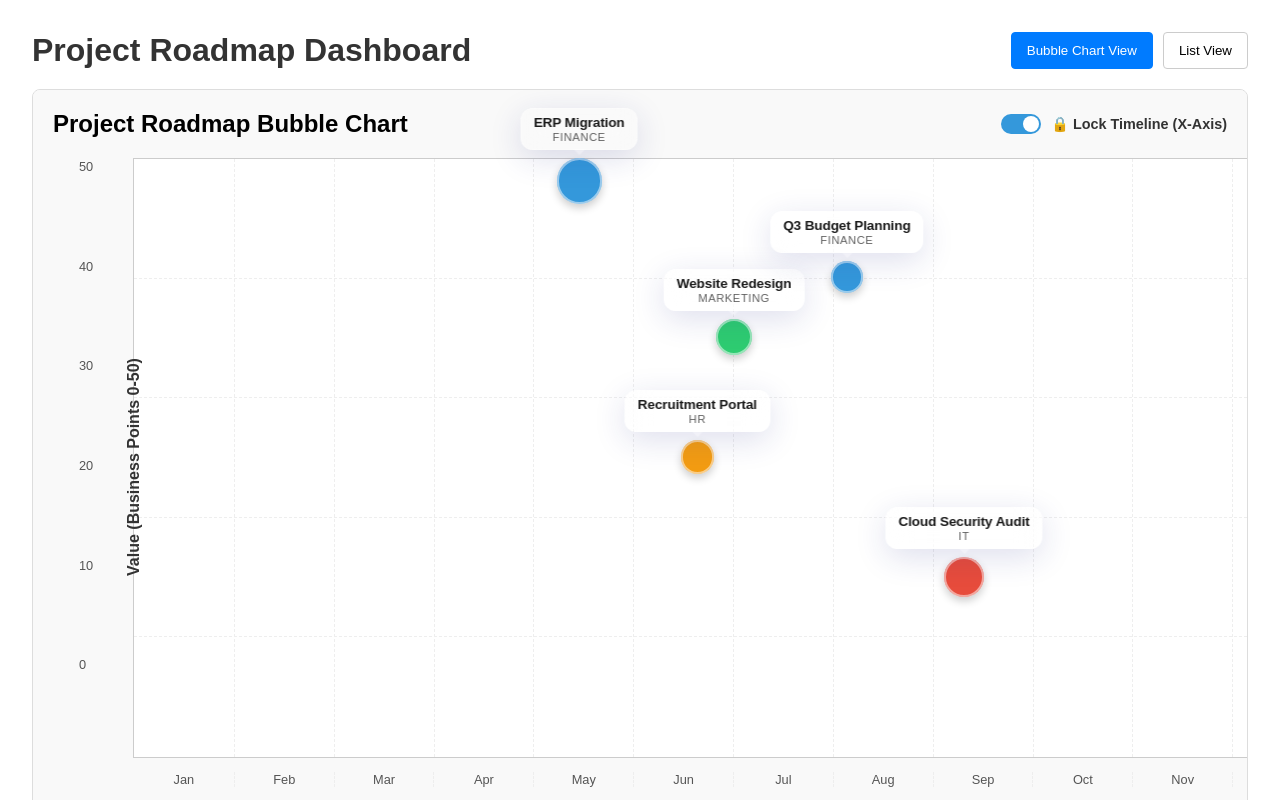
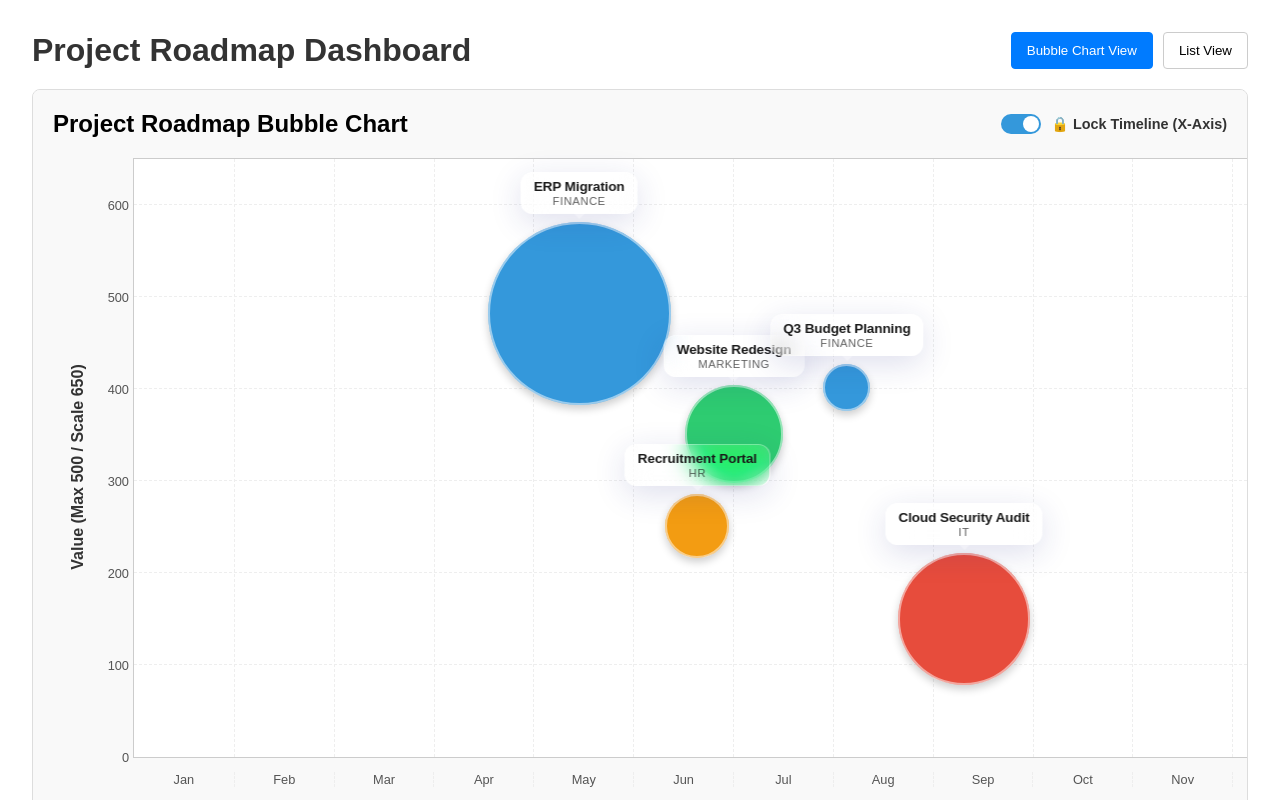
Before and after one commit to briensbe/bubbles-roadmap, an Angular app: page / in a window 1280 px wide. Shown: the top 800 px of the page. Built offline with nearby package versions, Linux system fonts and the light colour scheme.

Commit message:
Correction des axes Y OK avec max à 500 et refacto

```diff
--- a/src/app/models/project.model.ts
+++ b/src/app/models/project.model.ts
@@ -4,8 +4,8 @@ export interface ProjectBubble {
   id: number;
   name: string;
   service: 'Finance' | 'Marketing' | 'IT' | 'HR'; // Example services for color coding
-  complexity: number; // 0-50, determines size
-  value: number; // 0-50, determines Y position
+  complexity: number; // 0-500, determines size
+  value: number; // 0-500, determines Y position
   startDate: Date; // Determines initial X position
 
   // Runtime properties for positioning (optional, but useful if dragging updates position)
--- a/src/app/project-bubble/project-bubble.component.ts
+++ b/src/app/project-bubble/project-bubble.component.ts
@@ -36,10 +36,10 @@ export class ProjectBubbleComponent implements OnInit {
   private bubbleCenterX: number = 0;
   private bubbleCenterY: number = 0;
 
-  // Configuration for size scaling (0-50 complexity maps to 40px - 120px diameter)
+  // Configuration for size scaling (0-500 complexity maps to 40px - 120px diameter)
   readonly MIN_SIZE = 30;
   readonly MAX_SIZE = 200;
-  private COMPLEXITY_RANGE = 500;
+  readonly COMPLEXITY_RANGE = 500;
 
   get axisLock(): any {
     return this.lockXAxis ? 'y' : undefined;
--- a/src/app/project-edit-modal/project-edit-modal.component.html
+++ b/src/app/project-edit-modal/project-edit-modal.component.html
@@ -31,21 +31,23 @@
       </div>
 
       <div class="form-group slider-group">
-        <label for="value">Value (Business Points): {{ editedProject.value }} / 500</label>
+        <label for="value"
+          >Value (Business Points): {{ editedProject.value }} / {{ MAX_BUSINESS_VALUE }}</label
+        >
         <input
           id="value"
           type="range"
           [(ngModel)]="editedProject.value"
           name="value"
           min="0"
-          max="500"
+          max="{{ MAX_BUSINESS_VALUE }}"
           required
         />
       </div>
 
       <div class="form-group slider-group">
         <label for="complexity"
-          >Complexity (Story Points): {{ editedProject.complexity }} / 500</label
+          >Complexity (Story Points): {{ editedProject.complexity }} / {{ MAX_COMPLEXITY }}</label
         >
         <input
           id="complexity"
@@ -53,7 +55,7 @@
           [(ngModel)]="editedProject.complexity"
           name="complexity"
           min="0"
-          max="500"
+          max="{{ MAX_COMPLEXITY }}"
           required
         />
       </div>
--- a/src/app/project-edit-modal/project-edit-modal.component.ts
+++ b/src/app/project-edit-modal/project-edit-modal.component.ts
@@ -23,6 +23,11 @@ export class ProjectEditModalComponent implements OnInit {
   // Available options for Service dropdown
   serviceOptions: ProjectBubble['service'][] = ['Finance', 'Marketing', 'IT', 'HR'];
 
+  // Maximum value for Business Value (aligned with RoadmapComponent)
+  readonly MAX_BUSINESS_VALUE = 500;
+  // Maximum value for Complexity (aligned with RoadmapComponent)
+  readonly MAX_COMPLEXITY = 500;
+
   ngOnInit(): void {
     // Create a deep copy of the project for editing
     this.editedProject = { ...this.project };
--- a/src/app/roadmap.service.ts
+++ b/src/app/roadmap.service.ts
@@ -6,11 +6,11 @@ import { ProjectBubble } from './models/project.model';
 })
 export class RoadmapService {
   private projectsSource = signal<ProjectBubble[]>([
-    { id: 1, name: 'ERP Migration', service: 'Finance', complexity: 45, value: 48, startDate: new Date(2026, 4, 15) }, // May
-    { id: 2, name: 'Website Redesign', service: 'Marketing', complexity: 20, value: 35, startDate: new Date(2026, 6, 1) }, // July
-    { id: 3, name: 'Cloud Security Audit', service: 'IT', complexity: 30, value: 15, startDate: new Date(2026, 8, 10) }, // September
-    { id: 4, name: 'Recruitment Portal', service: 'HR', complexity: 10, value: 25, startDate: new Date(2026, 5, 20) }, // June
-    { id: 5, name: 'Q3 Budget Planning', service: 'Finance', complexity: 5, value: 40, startDate: new Date(2026, 7, 5) }, // August
+    { id: 1, name: 'ERP Migration', service: 'Finance', complexity: 450, value: 480, startDate: new Date(2026, 4, 15) }, // May
+    { id: 2, name: 'Website Redesign', service: 'Marketing', complexity: 200, value: 350, startDate: new Date(2026, 6, 1) }, // July
+    { id: 3, name: 'Cloud Security Audit', service: 'IT', complexity: 300, value: 150, startDate: new Date(2026, 8, 10) }, // September
+    { id: 4, name: 'Recruitment Portal', service: 'HR', complexity: 100, value: 250, startDate: new Date(2026, 5, 20) }, // June
+    { id: 5, name: 'Q3 Budget Planning', service: 'Finance', complexity: 50, value: 400, startDate: new Date(2026, 7, 5) }, // August
   ]);
 
   readonly projects: Signal<ProjectBubble[]> = this.projectsSource.asReadonly();
--- a/src/app/roadmap/roadmap.component.css
+++ b/src/app/roadmap/roadmap.component.css
@@ -89,17 +89,24 @@ input:checked + .slider:before {
   top: 0;
   height: 100%;
   width: 50px;
-  display: flex;
-  flex-direction: column-reverse; /* Value 0 at bottom, 50 at top */
-  justify-content: space-between;
   padding: 0 5px;
   font-size: 0.8rem;
   color: #555;
 }
 
+.axis-y div {
+  position: absolute;
+  width: 100%;
+  height: 0;
+  display: flex;
+  align-items: center;
+  justify-content: flex-end;
+  overflow: visible;
+}
+
 .axis-y-label {
   position: absolute;
-  left: -100px;
+  left: -150px;
   top: 50%;
   transform: rotate(-90deg) translateY(-50%);
   font-weight: bold;
--- a/src/app/roadmap/roadmap.component.html
+++ b/src/app/roadmap/roadmap.component.html
@@ -17,19 +17,19 @@
 
   <div class="roadmap-grid" (click)="deselectProject()">
     <!-- Y-Axis (Value) -->
-    <div class="axis-y-label">Value (Business Points 0-50)</div>
+    <div class="axis-y-label">Value (Max {{ MAX_BUSINESS_VALUE }} / Scale {{ VALUE_RANGE }})</div>
     <div class="axis-y">
-      @for (i of [0, 10, 20, 30, 40, 50]; track i) {
-      <div [style.height.%]="100 / 5">
+      @for (i of yAxisTicks; track i) {
+      <div [style.bottom.%]="(i / VALUE_RANGE) * 100">
         {{ i }}
       </div>
       }
     </div>
 
     <!-- Grid Lines Y -->
-    @for (i of [10, 20, 30, 40]; track i) {
-    <div class="grid-line-y" [style.bottom.%]="i * 2"></div>
-    }
+    @for (i of yAxisTicks; track i) { @if (i > 0) {
+    <div class="grid-line-y" [style.bottom.%]="(i / VALUE_RANGE) * 100"></div>
+    } }
 
     <!-- Grid Lines X and X-Axis (Timeline) -->
     @for (month of months; track month; let i = $index) {
--- a/src/app/roadmap/roadmap.component.ts
+++ b/src/app/roadmap/roadmap.component.ts
@@ -5,6 +5,8 @@ import { ProjectBubbleComponent } from '../project-bubble/project-bubble.compone
 import { ProjectBubble } from '../models/project.model';
 import { ProjectEditModalComponent } from '../project-edit-modal/project-edit-modal.component';
 
+const VALUE_RANGE = 650; // Visual range for Y axis mapping
+const MAX_BUSINESS_VALUE = 500; // Maximum value for Business Value
 @Component({
   selector: 'app-roadmap',
   standalone: true,
@@ -16,6 +18,10 @@ export class RoadmapComponent implements OnInit {
   roadmapService = inject(RoadmapService);
   projects = this.roadmapService.projects;
 
+  // Expose constants to template
+  readonly MAX_BUSINESS_VALUE = MAX_BUSINESS_VALUE;
+  readonly VALUE_RANGE = VALUE_RANGE;
+
   months = ['Jan', 'Feb', 'Mar', 'Apr', 'May', 'Jun', 'Jul', 'Aug', 'Sep', 'Oct', 'Nov', 'Dec'];
 
   // State for editing and selection
@@ -24,10 +30,23 @@ export class RoadmapComponent implements OnInit {
   isXAxisLocked = signal<boolean>(true);
   topmostProjectId = signal<number | null>(null);
 
+  /**
+   * Generates Y-axis ticks based on VALUE_RANGE.
+   * Returns an array of numbers (e.g., [0, 100, 200, 300, 400, 500, 600])
+   */
+  get yAxisTicks(): number[] {
+    const ticks = [];
+    const step = 100;
+    for (let i = 0; i <= VALUE_RANGE; i += step) {
+      ticks.push(i);
+    }
+    return ticks;
+  }
+
   // Constants defining the grid dimensions in pixels (must match CSS .roadmap-grid)
   private GRID_WIDTH = 1200;
   private GRID_HEIGHT = 600;
-  private VALUE_RANGE = 50; // Max value for Y axis
+
 
   serviceColors = [
     { name: 'Finance', class: 'finance-bubble' },
@@ -65,8 +84,8 @@ export class RoadmapComponent implements OnInit {
    * Maps Value 0 to 0px (bottom) and Value 50 to GRID_HEIGHT (top).
    */
   calculateYPosition(value: number): number {
-    // Value 0 maps to 0px (bottom), Value 50 maps to 600px (top)
-    const normalizedValue = Math.min(value, this.VALUE_RANGE) / this.VALUE_RANGE;
+    // Value 0 maps to 0px (bottom), Value 650 maps to 600px (top)
+    const normalizedValue = Math.min(value, VALUE_RANGE) / VALUE_RANGE;
     return normalizedValue * this.GRID_HEIGHT;
   }
 
@@ -102,7 +121,9 @@ export class RoadmapComponent implements OnInit {
 
     // 1. Calculate new Value (Y position)
     const normalizedValue = Math.max(0, Math.min(newY, this.GRID_HEIGHT)) / this.GRID_HEIGHT;
-    const newValue = Math.round(normalizedValue * this.VALUE_RANGE);
+    // Map pixels to logical range (0-650), then clamp the actual data value to 500
+    const calculatedValue = Math.round(normalizedValue * VALUE_RANGE);
+    const newValue = Math.min(MAX_BUSINESS_VALUE, calculatedValue); // on bloque à 500 max
 
     // 2. Calculate new Start Date (X position)
     const normalizedTime = Math.max(0, Math.min(newX, this.GRID_WIDTH)) / this.GRID_WIDTH; // 0 to 1
```
